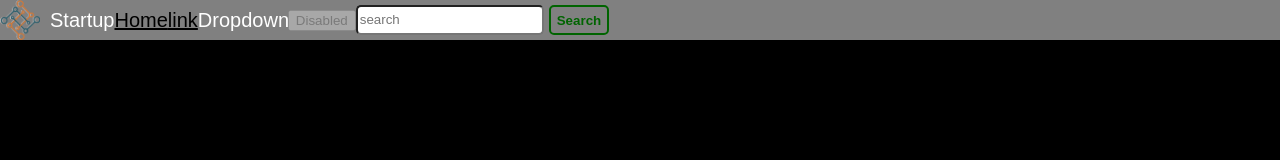
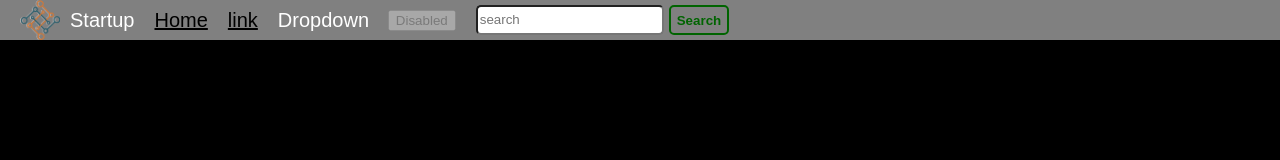
Before and after one commit to italoubialifernando/cssdevelope, a plain HTML site: page cssdevelhope/ex 06/index.html in a window 1280 px wide. Drawn offline with Linux system fonts and the light colour scheme.

Commit message:
Update index.html

```diff
--- a/cssdevelhope/ex 06/index.html
+++ b/cssdevelhope/ex 06/index.html
@@ -12,9 +12,9 @@
     <nav>
 
       <div class="nav-wrapper">
-        <div class="nav-box-left">
+        <div class="nav-box-left pad-right pad-left">
           <div class="nav-logo">
-            <img class="nav-logo-img" src="logo.png" alt="Il mio logo" />
+            <img class="nav-logo-img pad-right" src="logo.png" alt="Il mio logo" />
             <span>Startup</span>
           </div>
         </div>
@@ -25,16 +25,16 @@
           <div class="hamburger"></div>
         </div>
 
-        <div class="nav-box-center">
+        <div class="nav-box-center pad-right ">
           <div class="nav-menu">
-            <div class="nav-menu-item">
+            <div class="nav-menu-item pad-right">
               <a href="/">Home</a>
             </div>
-            <div class="nav-menu-item">
+            <div class="nav-menu-item pad-right">
               <a href="/">link</a>
             </div>
             <div class="nav-menu-dropdown">
-              <div class="nav-menu-dropdown-label">
+              <div class="nav-menu-dropdown-label pad-right">
                 <span>Dropdown</span>
               </div>
               <div class="nav-menu-dropdown-content">
@@ -46,7 +46,7 @@
                 </div>
               </div>
             </div>
-            <button type="button" disabled>Disabled</button>
+            <button type="button pad-right" disabled>Disabled</button>
           </div>
         </div>
 
```
